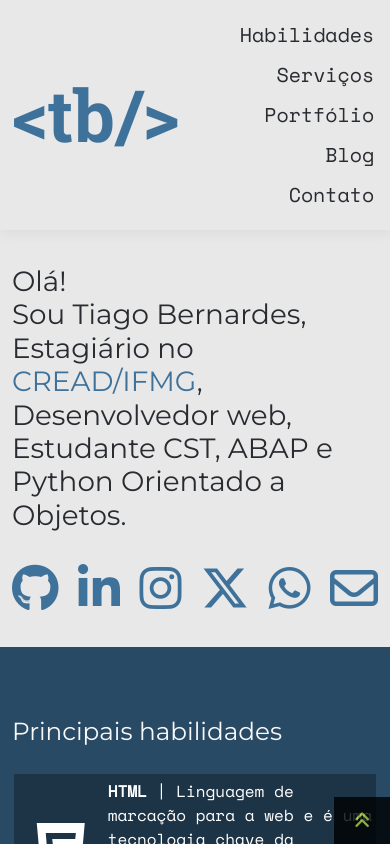
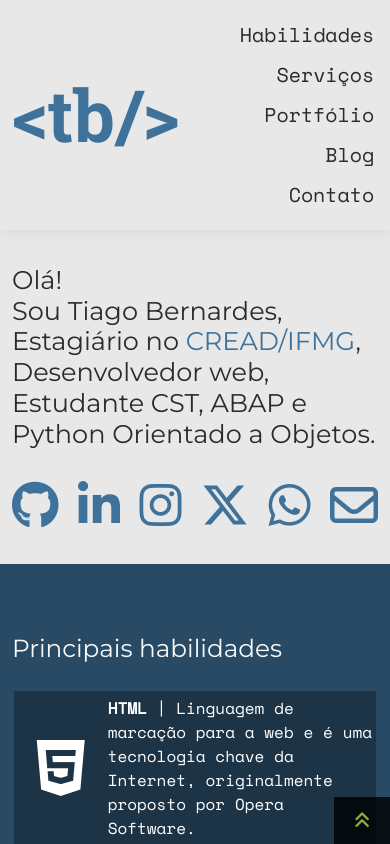
Before and after one commit to tiagobernard/site-tb-vue, a Vue app: page / in a window 390 px wide. Shown: the top 844 px of the page. Built offline with nearby package versions, Linux system fonts and the light colour scheme; no server answers.

Commit message:
Inserindo estágio na bio

```diff
--- a/src/components/SobreTb.vue
+++ b/src/components/SobreTb.vue
@@ -124,7 +124,7 @@ export default {
 
 @media screen and (min-width:732px) and (max-width:820px) {
   .socialTb ul {display: block;}
-  .sobre h1 {font-size:1.5rem}
+  .sobre h1 {font-size:1.4rem}
 }
 
 @media screen and (min-width: 821px) and (max-width: 1024px) {
@@ -135,6 +135,10 @@ export default {
 @media screen and (max-width:731px) {
   .sobre {
     padding: 265px 0 35px 0;
+  }
+
+  .sobre h1 {
+    font-size: 1.6rem;
   }
 
   .sobre .col-6 {
```
